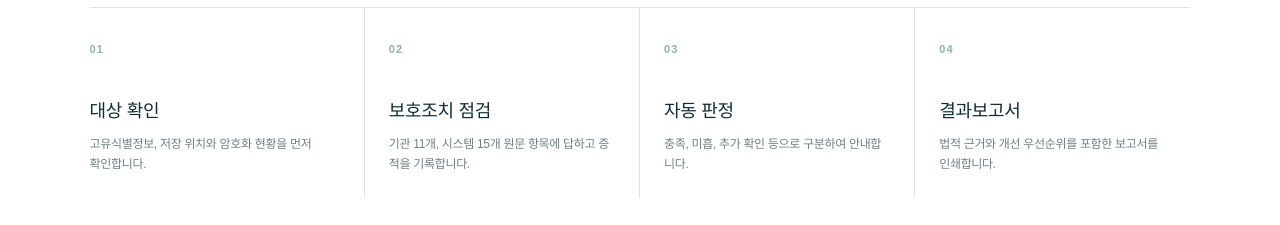
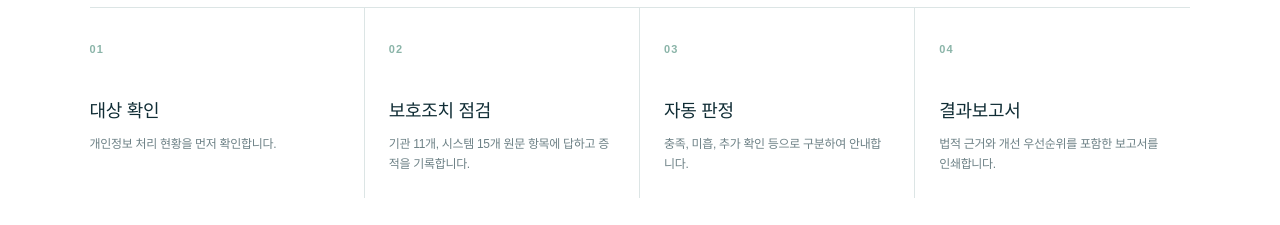
Before and after one commit to dyd5862-lang/grasshopper-privacy-risk-check, a Next.js app: page / in a window 1280 px wide. Shown: the part 1920-2145 px from the top of the page. Built offline with nearby package versions, Linux system fonts and the light colour scheme.

Commit message:
Fix target confirmation description

```diff
--- a/app/page.tsx
+++ b/app/page.tsx
@@ -948,7 +948,7 @@
             </div>
             <div className="process-grid">
               {[
-                ["01", "대상 확인", "고유식별정보, 저장 위치와 암호화 현황을 먼저 확인합니다."],
+                ["01", "대상 확인", "개인정보 처리 현황을 먼저 확인합니다."],
                 ["02", "보호조치 점검", "기관 11개, 시스템 15개 원문 항목에 답하고 증적을 기록합니다."],
                 ["03", "자동 판정", "충족, 미흡, 추가 확인 등으로 구분하여 안내합니다."],
                 ["04", "결과보고서", "법적 근거와 개선 우선순위를 포함한 보고서를 인쇄합니다."],
```
